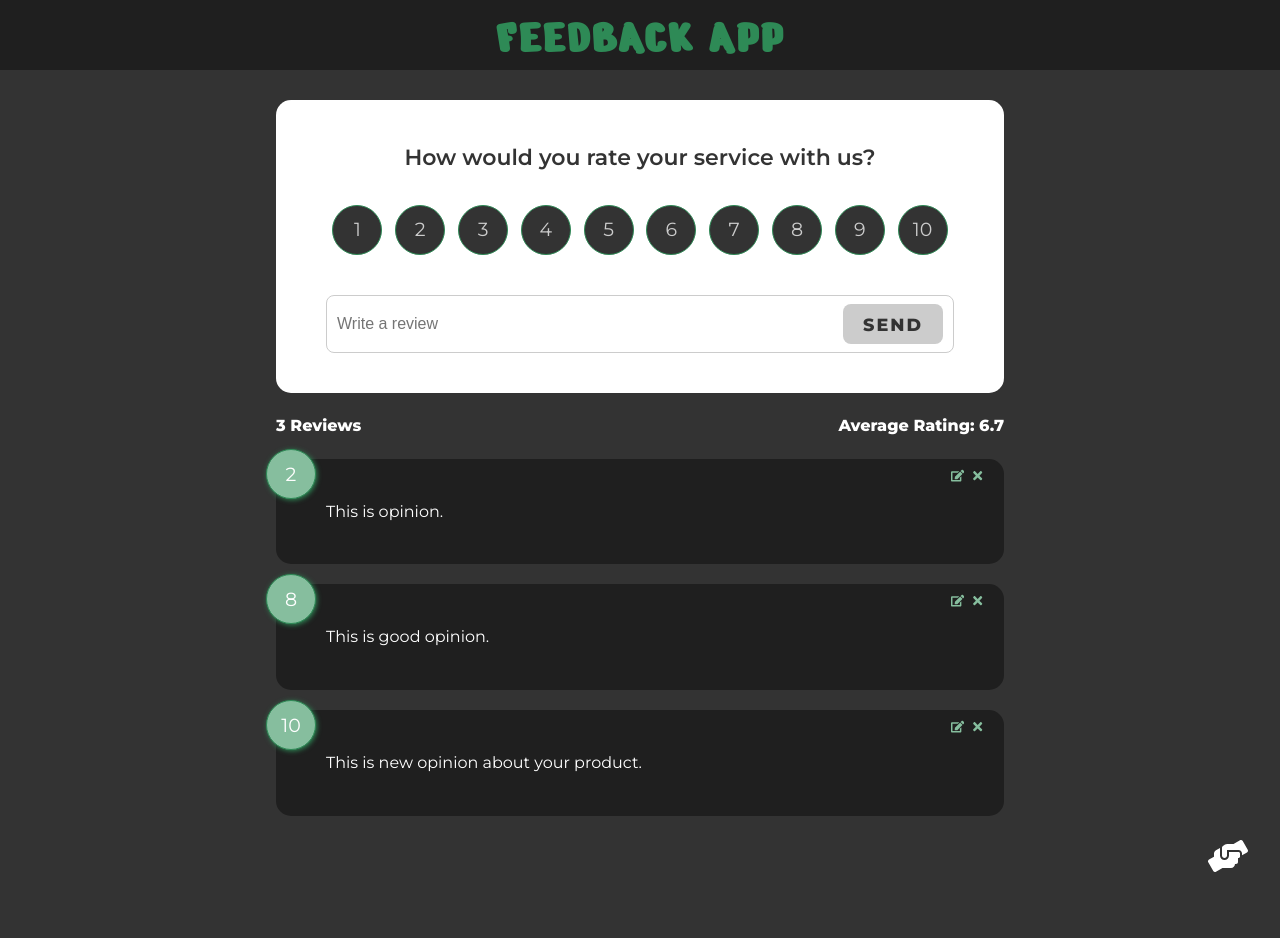
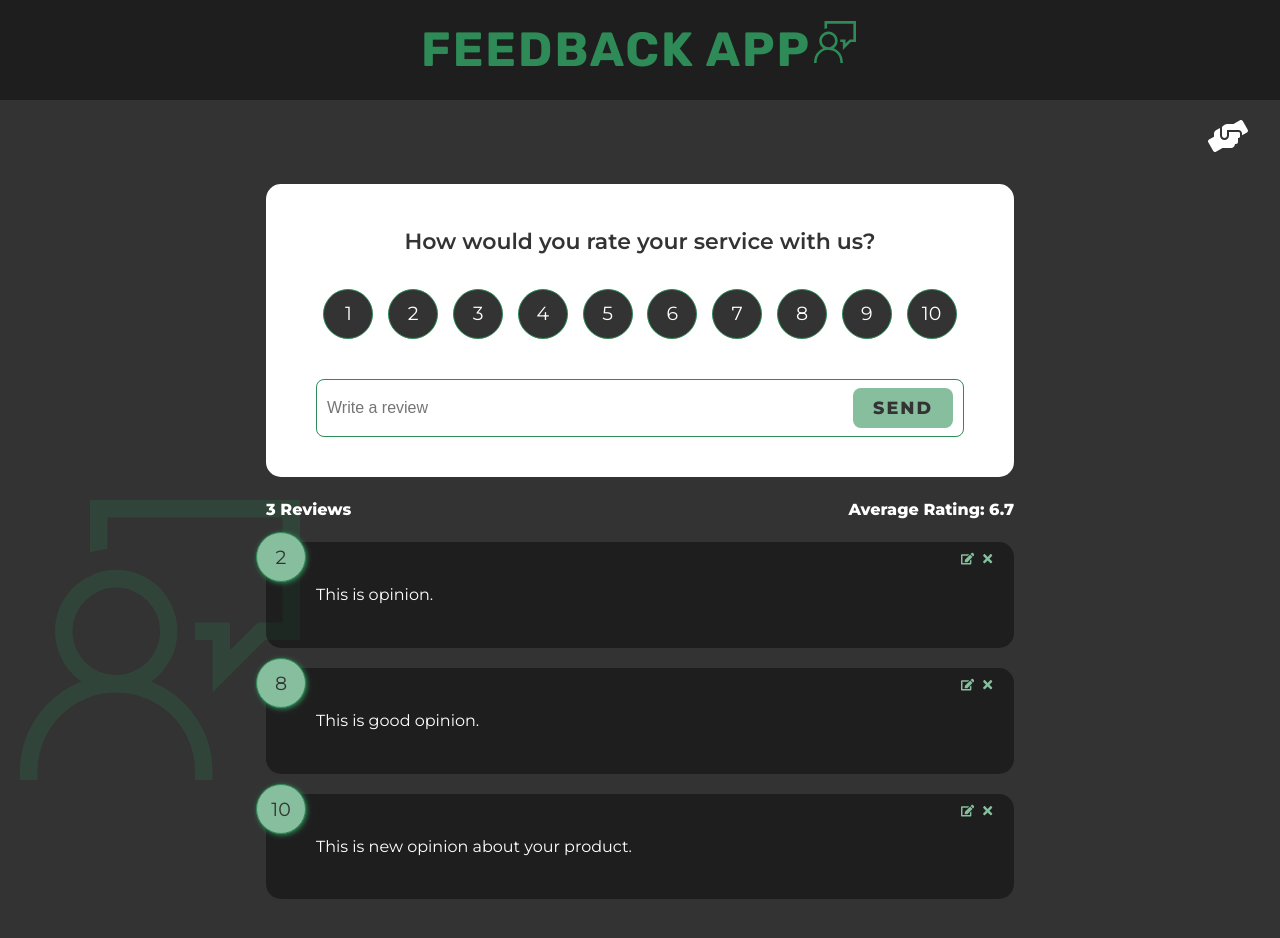
Before and after one commit to JoannaPatyk/opinion-and-rating-app, a React (Create React App) app: page / in a window 1280 px wide. Shown: the top 938 px of the page. Before the commit the page ends 899 px from the top, so only its background shows below. Built offline with nearby package versions, Linux system fonts and the light colour scheme; data requests are answered from the project's data file.

Commit message:
Changes in styles

```diff
--- a/public/index.html
+++ b/public/index.html
@@ -1,14 +1,17 @@
 <!DOCTYPE html>
 <html lang="en">
+
 <head>
   <meta charset="utf-8" />
   <link rel="icon" href="%PUBLIC_URL%/favicon.ico" />
   <meta name="viewport" content="width=device-width, initial-scale=1" />
   <meta name="theme-color" content="#000000" />
-    <meta name="description"content="Web site created using create-react-app"/>
+  <meta name="description" content="Web site created using create-react-app" />
   <link rel="apple-touch-icon" href="%PUBLIC_URL%/logo192.png" />
   <link rel="manifest" href="%PUBLIC_URL%/manifest.json" />
-    <link href="https://fonts.googleapis.com/css2?family=Montserrat:wght@100;300;400;600;800;900&family=Nerko+One&display=swap" rel="stylesheet">
+  <link
+    href="https://fonts.googleapis.com/css2?family=Montserrat:wght@100;300;400;600;800;900&family=Rubik:wght@100;700;900&display=swap"
+    rel="stylesheet">
   <title>Feedback App</title>
 </head>
 
@@ -16,4 +19,5 @@
   <noscript>You need to enable JavaScript to run this app.</noscript>
   <div id="root"></div>
 </body>
+
 </html>
--- a/src/App.js
+++ b/src/App.js
@@ -7,13 +7,15 @@ import {
     Header,
 } from "./components";
 import AboutPage from "./pages/AboutPage";
-import { FeedbackProvider } from "./context/FeedbackContext"
+import { VscFeedback } from "react-icons/vsc";
+import { FeedbackProvider } from "./context/FeedbackContext";
 
 function App() {
     return (
         <FeedbackProvider>
             <BrowserRouter>
                 <Header text={"Feedback App"} />
+                <AboutLink className="help" />
                 <div className="container">
                     <Routes>
                         <Route path="/" element={
@@ -26,7 +28,7 @@ function App() {
                         <Route path="about" element={<AboutPage />} />
                     </Routes>
                 </div>
-                <AboutLink />
+                <VscFeedback className="logo" />
             </BrowserRouter>
         </FeedbackProvider>
     )
--- a/src/components/Header.js
+++ b/src/components/Header.js
@@ -1,12 +1,18 @@
-function Header({text, bgColor}) {
-    const headerStyles ={
-        backgroundColor: bgColor,
-    };
+import { VscFeedback } from "react-icons/vsc";
+
+function Header({ text, bgColor }) {
+  const headerStyles = {
+    backgroundColor: bgColor,
+  };
 
   return (
     <header style={headerStyles}>
       <div className="container">
-        <h2>{text}</h2>
+        <h2>
+          {text}
+          <VscFeedback />
+        </h2>
+
       </div>
     </header>
   )
--- a/src/style.css
+++ b/src/style.css
@@ -1,9 +1,14 @@
-/* font-family: 'Nerko One', cursive; */
-/* font-family: 'Montserrat', sans-serif; */
-/* color:
-#2e8a56;
-#86be9e; */
 
+ :root {
+--font-basic: 'Montserrat', sans-serif;
+--font-title: 'Rubik', sans-serif;
+
+--primary-100:#86be9e;
+--primary-500: #2e8b57;
+
+--black: #333;
+--white: #fff;
+ }
 
 * {
     box-sizing: border-box;
@@ -12,9 +17,9 @@
   }
 
   body {
-    font-family: 'Montserrat', sans-serif;
-    background-color: #333;
-    color: #2e8a56;
+    font-family: var(--font-basic);
+    background-color: var(--black);
+    color: var(--primary-500);
     line-height: 1.6;
   }
 
@@ -25,25 +30,42 @@
   .container {
     max-width: 768px;
     margin: auto;
-    padding: 0 20px;
+    padding: 0 10px;
+  }
+
+  .logo {
+    position: sticky;
+    bottom: 0;
+    left: 0;
+    z-index: -1;
+    font-weight: 100;
+    font-size: 20rem;
+    opacity: .2;
+  }
+
+  .help {
+    position: sticky;
+    bottom: 0;
+    left: 0;
   }
 
   header {
-    height: 70px;
+    height: 100px;
     width: 100%;
     display: flex;
+    position: relative;
     justify-content: space-between;
     align-items: center;
-    margin-bottom: 30px;
-    font-family: 'Nerko One', cursive;
+    font-family: var(--font-title);
     font-size: 32px;
+    font-weight: 100;
     text-transform: uppercase;
     letter-spacing: 2px;
   }
 
   .card {
-    background-color: #fff;
-    color: #333;
+    background-color: var(--white);
+    color: var(--black);
     border-radius: 15px;
     padding: 40px 50px;
     margin: 20px 0;
@@ -52,7 +74,7 @@
 
   .card.reverse {
     background-color: rgba(0, 0, 0, 0.4);
-    color: #fff;
+    color: var(--white);
   }
 
   .card h2 {
@@ -71,14 +93,14 @@
   .rating li,
   .num-display {
     position: relative;
-    background: #333;
+    background: var(--black);
     width: 50px;
     height: 50px;
     padding: 10px;
     text-align: center;
     border-radius: 50%;
     font-size: 19px;
-    border: 1px #2e8a56 solid;
+    border: 1px var(--primary-500) solid;
     transition: 0.3s;
   }
 
@@ -89,7 +111,7 @@
     width: 50px;
     height: 50px;
     padding: 10px;
-    color: #ccc;
+    color: var(--white);
     border-radius: 50%;
     transform: translate(-50%, -50%);
     cursor: pointer;
@@ -97,9 +119,9 @@
 
   .rating li:hover,
   .num-display {
-    background: #86be9e;
-    box-shadow: 1px 1px 5px #2e8a56;
-    color: #fff;
+    background: var(--primary-100);
+    box-shadow: 1px 1px 5px var(--primary-500);
+    color: var(--black);
   }
 
   [type='radio'] {
@@ -107,15 +129,15 @@
   }
 
   [type='radio']:checked ~ label {
-    background: #2e8a56;
-    box-shadow: 1px 1px 10px #2e8a56;
-    color: #fff;
+    background: var(--primary-500);
+    box-shadow: 1px 1px 10px var(--primary-500);
+    color: var(--white);
   }
 
   .input-group {
     display: flex;
     flex-direction: row;
-    border: 1px solid #ccc;
+    border: 1px solid var(--primary-500);
     padding: 8px 10px;
     border-radius: 8px;
   }
@@ -131,7 +153,7 @@
   }
 
   .feedback-stats {
-    color: #fff;
+    color: var(--white);
     display: flex;
     justify-content: space-between;
     align-items: center;
@@ -158,10 +180,9 @@
   }
 
   .btn {
-    color: #fff;
-    border: 0;
+    color: var(--white);
+    border:0;
     border-radius: 8px;
-    color: #fff;
     width: 100px;
     height: 40px;
     letter-spacing: 2px;
@@ -173,24 +194,24 @@
   }
 
   .btn-primary {
-    background-color: #2e8a56;
+    background-color: var(--primary-500);
   }
 
   .btn-secondary {
-    background: #86be9e;
+    background: var(--primary-100);
   }
 
   .btn:hover {
     transform: scale(0.98);
-    background-color:#86be9e;
-    color: #333;
+    background-color:var(--primary-100);
+    color: var(--black);
     opacity: 0.9;
     transition: .5s;
   }
 
   .btn:disabled {
-    background-color: #cccccc;
-    color: #333;
+    background-color: var(--primary-100);
+    color: var(--black);
     cursor: auto;
   }
 
@@ -202,7 +223,7 @@
   .message {
     padding-top: 10px;
     text-align: center;
-    color: rebeccapurple;
+    color: var(--primary-100);
   }
 
   .about-link {
@@ -213,12 +234,12 @@
   }
 
   .about-link a {
-    color: #fff;
+    color: var(--white);
     cursor: pointer;
   }
 
   .about-link a:hover {
-    color: #ff6a95;
+    color: var(--primary-100);
   }
 
   .about h1 {
```
Also changed, not shown: src/components/FeedbackForm.js (+4 -4 lines). Lines whose indentation alone changed are shown as unchanged.
